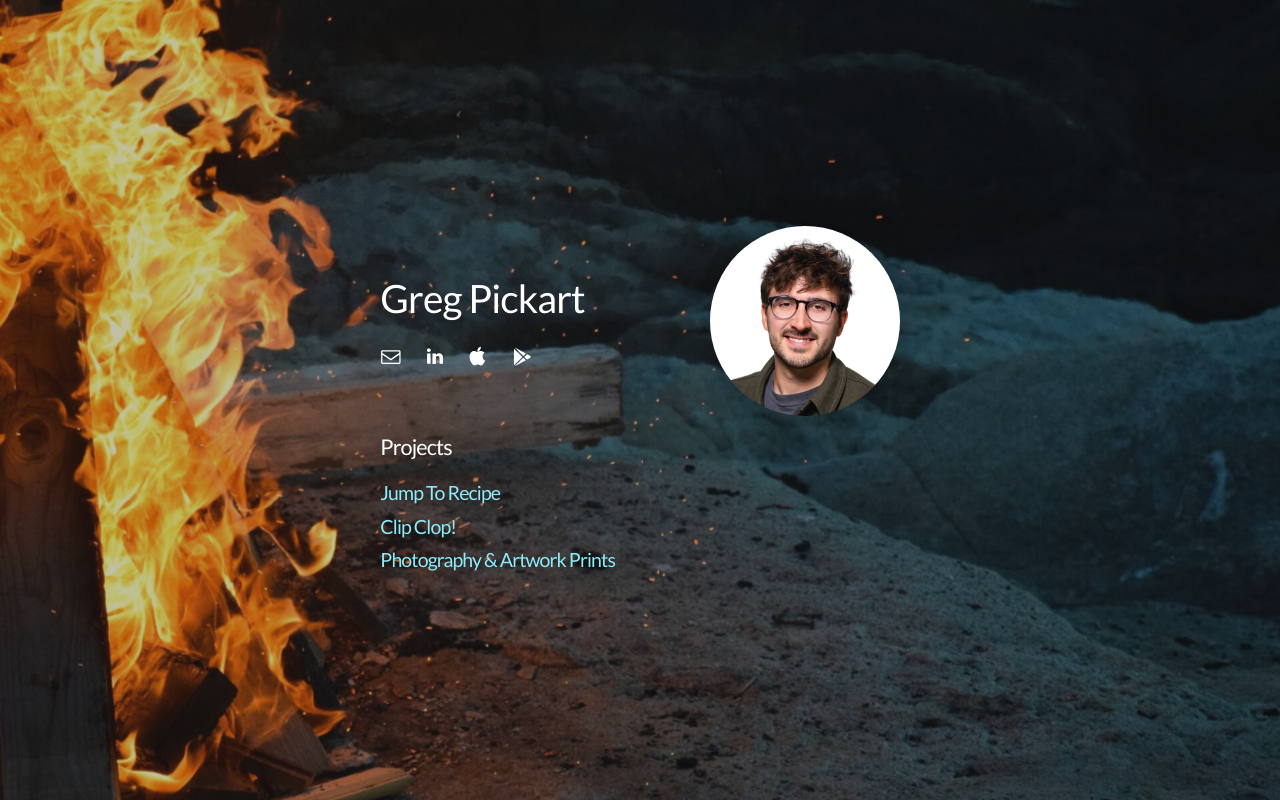
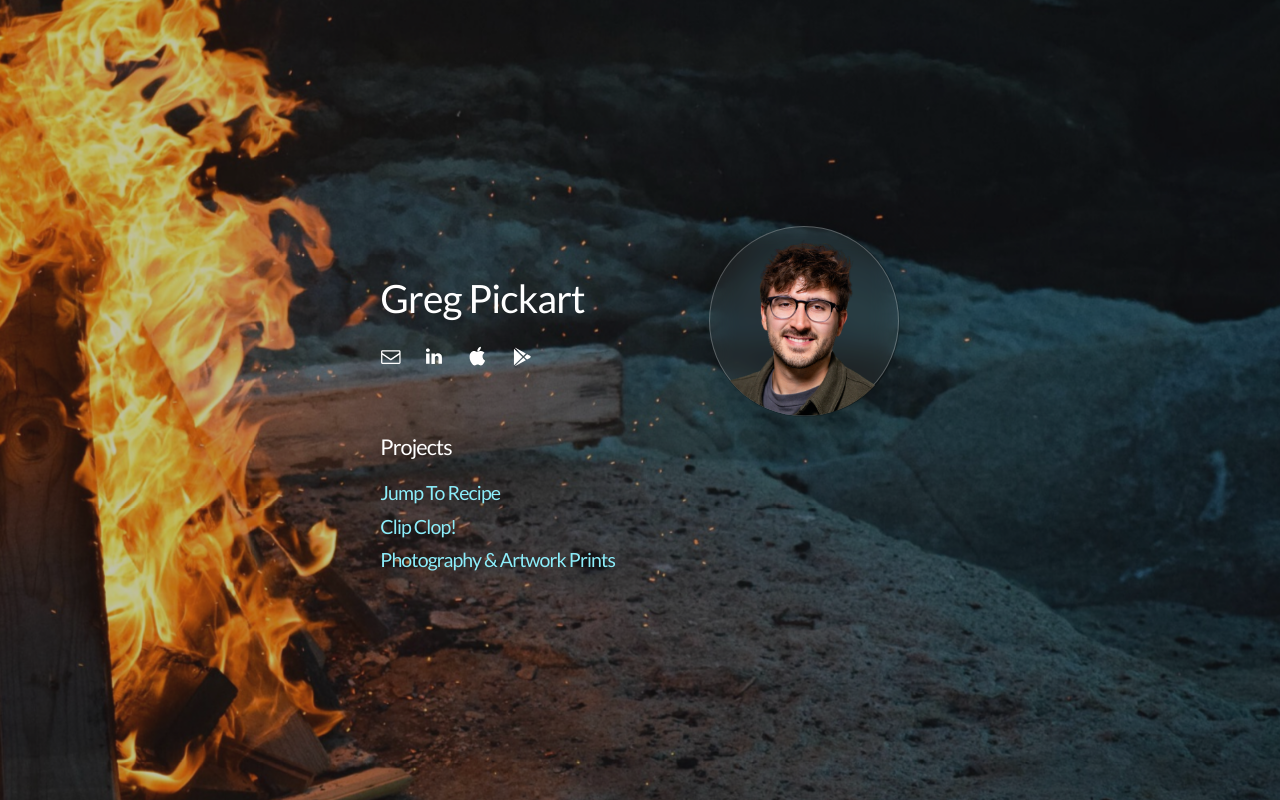
Before and after one commit to gregpickart/gregpickart.github.io, a plain HTML site: page index.html in a window 1280 px wide. Drawn offline with Linux system fonts and the light colour scheme.

Commit message:
feat: frosted-glass headshot with background removed
Closes #3

Co-Authored-By: Claude Opus 5.5 <noreply@anthropic.com>

```diff
--- a/index.html
+++ b/index.html
@@ -48,7 +48,7 @@
           </ul>
         </div>
         <div class="headshot reveal" style="--i:0">
-          <img src="assets/images/headshot.jpg" alt="Greg Pickart" width="640" height="640">
+          <img src="assets/images/headshot.png" alt="Greg Pickart" width="560" height="560">
         </div>
       </header>
 
--- a/styles.css
+++ b/styles.css
@@ -74,7 +74,7 @@ body::after {
   width: 38rem;
   max-width: 100%;
   padding: 5rem 4rem;
-  animation: card-in 0.9s var(--ease-out) 0.5s both;
+  animation: card-in 0.9s var(--ease-out) 0.5s backwards; /* not "both": a held transform/opacity would block the headshot's backdrop-filter */
 }
 
 .hero {
@@ -93,7 +93,13 @@ body::after {
   aspect-ratio: 1;
   border-radius: 50%;
   overflow: hidden;
-  box-shadow: 0 0.75rem 2.5rem rgba(0, 0, 0, 0.35);
+  /* Frosted glass: blur + darken the photo behind the cut-out headshot */
+  background: rgba(255, 255, 255, 0.06);
+  -webkit-backdrop-filter: blur(14px) brightness(0.7);
+  backdrop-filter: blur(14px) brightness(0.7);
+  box-shadow:
+    inset 0 0 0 1px rgba(255, 255, 255, 0.25),
+    0 0.75rem 2.5rem rgba(0, 0, 0, 0.4);
   transition: transform 0.5s var(--ease-out), box-shadow 0.5s var(--ease-out);
 }
 .headshot img {
@@ -103,7 +109,7 @@ body::after {
   object-fit: cover;
   transition: transform 0.8s var(--ease-out);
 }
-.headshot:hover { transform: translateY(-0.2rem); box-shadow: 0 1.25rem 3rem rgba(0, 0, 0, 0.45); }
+.headshot:hover { transform: translateY(-0.2rem); box-shadow: inset 0 0 0 1px rgba(255, 255, 255, 0.35), 0 1.25rem 3rem rgba(0, 0, 0, 0.5); }
 .headshot:hover img { transform: scale(1.06); }
 
 /* ---------- Text ---------- */
```
Also changed, not shown: assets/images/headshot.png (added).
